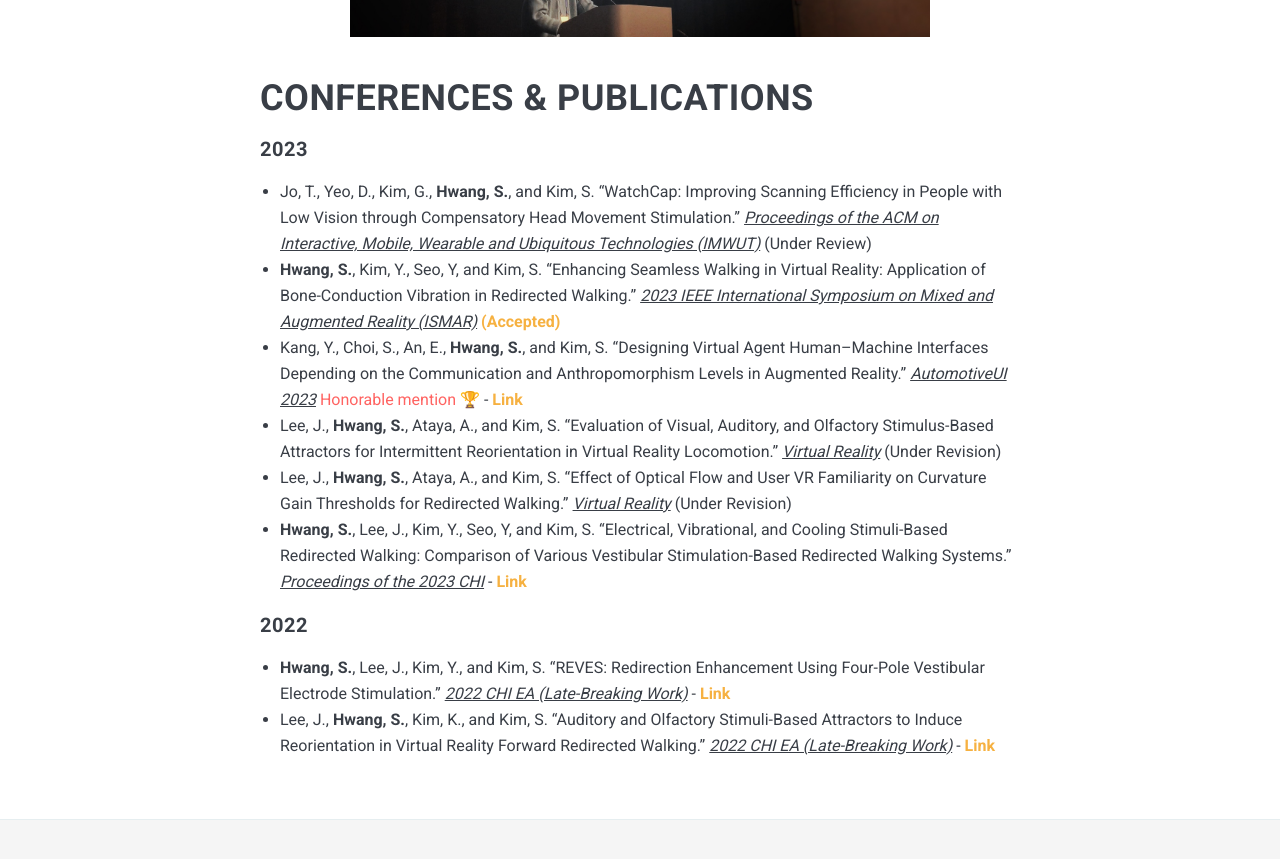
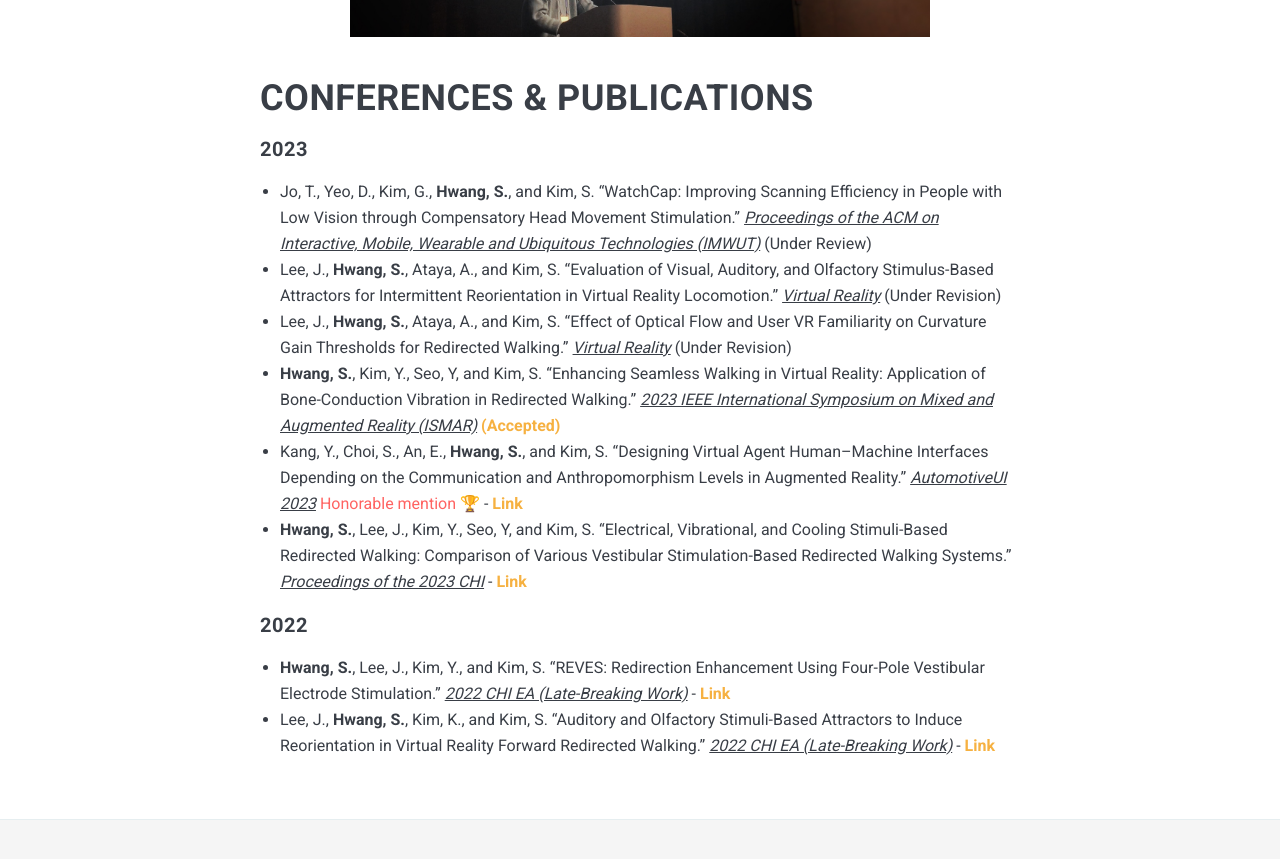
Before and after one commit to anoldhsh/anoldhsh.github.io, a Jekyll site: the page built from _pages/2PUBLICATIONS.md, in a window 1280 px wide and 900 px high, scrolled down 504 px. Shown: the top 859 px of the window. Built offline with Jekyll 4.4.1, drawn with Linux system fonts in a browser that asks for light colours; nearby versions of some CDN libraries.

```diff
--- a/_pages/2PUBLICATIONS.md
+++ b/_pages/2PUBLICATIONS.md
@@ -8,10 +8,10 @@ image: Publications_0731.jpg
 # CONFERENCES & PUBLICATIONS
 #### 2023
 * Jo, T., Yeo, D., Kim, G., <strong>Hwang, S.</strong>, and Kim, S. "WatchCap: Improving Scanning Efficiency in People with Low Vision through Compensatory Head Movement Stimulation." <u><i>Proceedings of the ACM on Interactive, Mobile, Wearable and Ubiquitous Technologies (IMWUT)</i></u> (Under Review)
+* Lee, J., <strong>Hwang, S.</strong>, Ataya, A., and Kim, S. "Evaluation of Visual, Auditory, and Olfactory Stimulus-Based Attractors for Intermittent Reorientation in Virtual Reality Locomotion." <u><i>Virtual Reality</i></u> (Under Revision)
+* Lee, J., <strong>Hwang, S.</strong>, Ataya, A., and Kim, S. "Effect of Optical Flow and User VR Familiarity on Curvature Gain Thresholds for Redirected Walking." <u><i>Virtual Reality</i></u> (Under Revision)
 * <strong>Hwang, S.</strong>, Kim, Y., Seo, Y, and Kim, S. "Enhancing Seamless Walking in Virtual Reality: Application of Bone-Conduction Vibration in Redirected Walking." <u><i>2023 IEEE International Symposium on Mixed and Augmented Reality (ISMAR)</i></u> <strong><font color='#f6b141'>(Accepted)</font></strong>
 * Kang, Y., Choi, S., An, E., <strong>Hwang, S.</strong>, and Kim, S. "Designing Virtual Agent Human–Machine Interfaces Depending on the Communication and Anthropomorphism Levels in Augmented Reality." <u><i>AutomotiveUI 2023</i></u> <font color='#ff6361'> Honorable mention </font> 🏆 - <a href="https://dl.acm.org/doi/10.1145/3580585.3606460"><strong>Link</strong></a>
-* Lee, J., <strong>Hwang, S.</strong>, Ataya, A., and Kim, S. "Evaluation of Visual, Auditory, and Olfactory Stimulus-Based Attractors for Intermittent Reorientation in Virtual Reality Locomotion." <u><i>Virtual Reality</i></u> (Under Revision)
-* Lee, J., <strong>Hwang, S.</strong>, Ataya, A., and Kim, S. "Effect of Optical Flow and User VR Familiarity on Curvature Gain Thresholds for Redirected Walking." <u><i>Virtual Reality</i></u> (Under Revision)
 * <strong>Hwang, S.</strong>, Lee, J., Kim, Y., Seo, Y, and Kim, S. "Electrical, Vibrational, and Cooling Stimuli-Based Redirected Walking: Comparison of Various Vestibular Stimulation-Based Redirected Walking Systems." <u><i>Proceedings of the 2023 CHI</i></u> - <a href="https://dl.acm.org/doi/abs/10.1145/3544548.3580862"><strong>Link</strong></a>
 
 #### 2022
```
